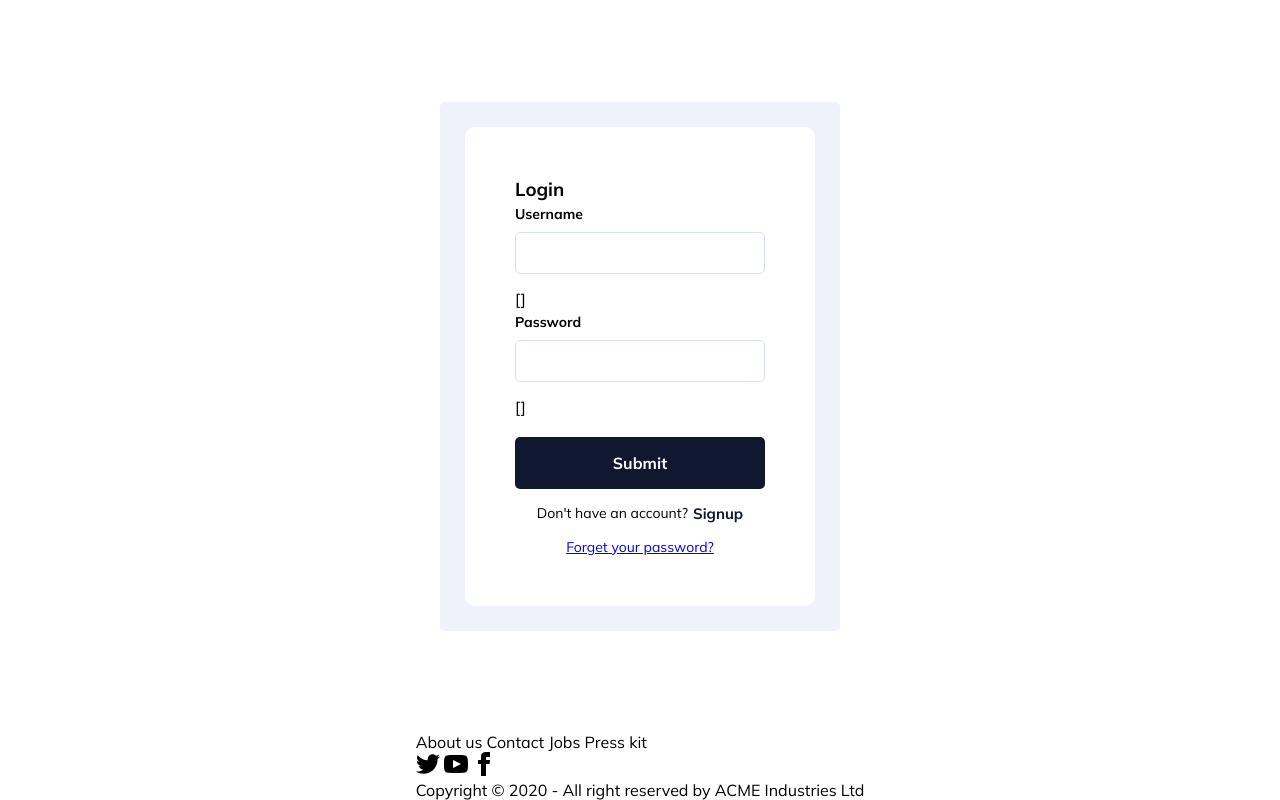
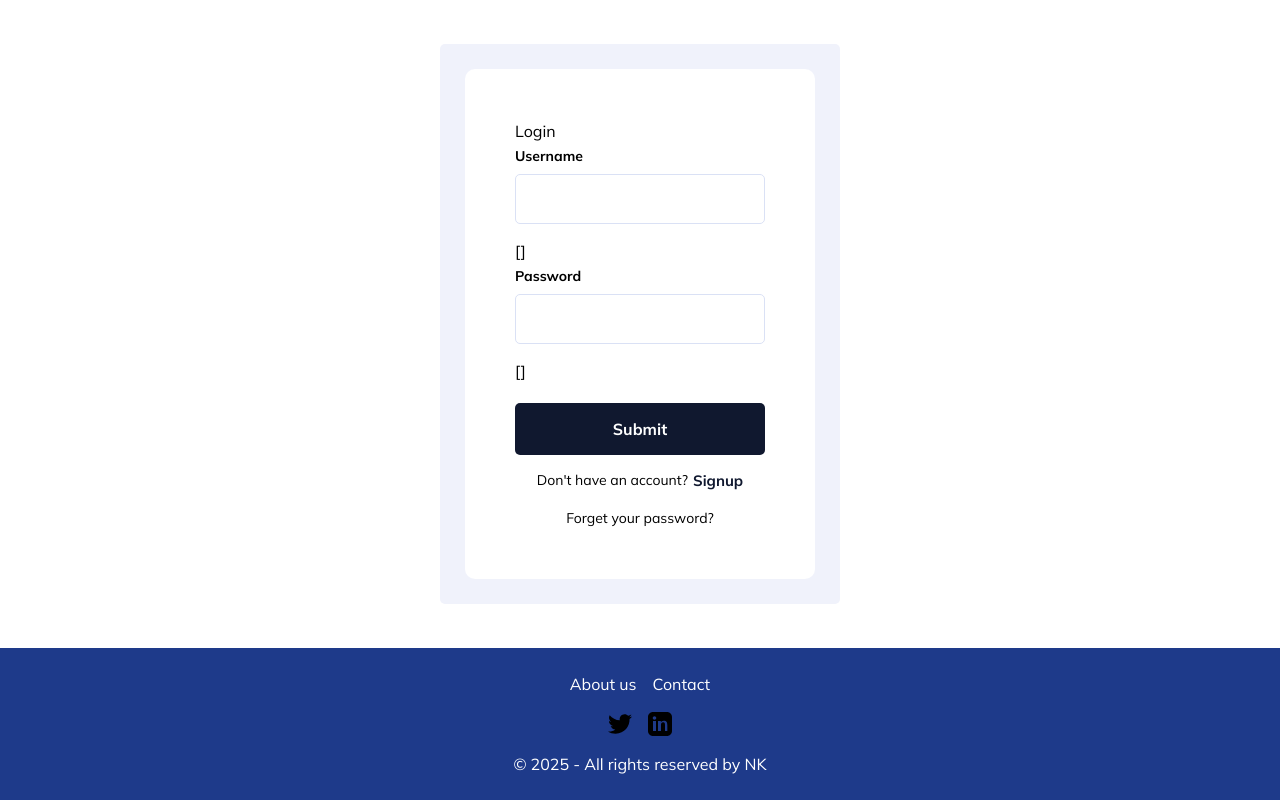
Before and after one commit to narendrakumar9867/django-mini-project, a Django app: template loginSignup/base/templates/registration/login.html in a window 1280 px wide. Run offline with Django 3.2, Linux system fonts and the light colour scheme; the template is opened without the code that fills it: most values are stand-ins (such as "Sample title", 1, 10 or a date in 2020); form fields are guessed from the names that the template uses; some libraries are stand-ins or nearby versions.

Commit message:
adding footer

```diff
--- a/loginSignup/base/templates/base.html
+++ b/loginSignup/base/templates/base.html
@@ -9,46 +9,20 @@
     <link href="https://fonts.googleapis.com/css2?family=Mulish:wght@400;700&display=swap" rel="stylesheet">
     {% load static %}
     <link rel="stylesheet" href="{% static 'css/style.css' %}">
-    <style>
-        body {
-        display: flex;
-        flex-direction: column;
-        min-height: 100vh;
-        font-family: 'Mulish', sans-serif;
-        }
-
-        main {
-        flex: 1;
-        display: flex;
-        justify-content: center;
-        align-items: center;
-        }
-
-        footer {
-        margin-top: auto;
-        }
-
-        link link-hover {
-            word-spacing: 2px;
-            display: inline-block;
-            align-items: center;
-        }
-    </style>
 </head>
 <body class="flex flex-col min-h-screen font-mulish">
     <main class="flex flex-1 justify-center items-center">
       {% block content %}{% endblock content %}
     </main>
-    <footer class="footer footer-horizontal footer-center bg-base-200 text-base-content rounded p-10">
-        <nav class="grid grid-flow-col gap-4">
-        <a class="link link-hover">About us</a>
-        <a class="link link-hover">Contact</a>
-        <a class="link link-hover">Jobs</a>
-        <a class="link link-hover">Press kit</a>
+    <footer class="w-full bg-blue-900 bg-base-200 text-base-content mt-auto">
+        <div class="max-w-screen-xl mx-auto p-6 flex flex-col items-center space-y-4 text-center">
+          <nav class="flex flex-wrap justify-center gap-4">
+            <a class="link link-hover text-white" href="https://narendrakumarkumawat.netlify.app/">About us</a>
+            <a class="link link-hover text-white" href="https://wa.me/7304851497">Contact</a>
           </nav>
           <nav>
             <div class="grid grid-flow-col gap-4">
-            <a>
+              <a href="https://x.com/Narendra9867043" target="_blank" rel="noopener noreferrer">
                 <svg
                   xmlns="http://www.w3.org/2000/svg"
                   width="24"
@@ -59,7 +33,7 @@
                     d="M24 4.557c-.883.392-1.832.656-2.828.775 1.017-.609 1.798-1.574 2.165-2.724-.951.564-2.005.974-3.127 1.195-.897-.957-2.178-1.555-3.594-1.555-3.179 0-5.515 2.966-4.797 6.045-4.091-.205-7.719-2.165-10.148-5.144-1.29 2.213-.669 5.108 1.523 6.574-.806-.026-1.566-.247-2.229-.616-.054 2.281 1.581 4.415 3.949 4.89-.693.188-1.452.232-2.224.084.626 1.956 2.444 3.379 4.6 3.419-2.07 1.623-4.678 2.348-7.29 2.04 2.179 1.397 4.768 2.212 7.548 2.212 9.142 0 14.307-7.721 13.995-14.646.962-.695 1.797-1.562 2.457-2.549z"></path>
                 </svg>
               </a>
-            <a>
+              <a href="https://www.linkedin.com/in/narendrakumar-kumawat-474647257/" target="_blank" rel="noopener noreferrer">
                 <svg
                   xmlns="http://www.w3.org/2000/svg"
                   width="24"
@@ -67,25 +41,17 @@
                   viewBox="0 0 24 24"
                   class="fill-current">
                   <path
-                d="M19.615 3.184c-3.604-.246-11.631-.245-15.23 0-3.897.266-4.356 2.62-4.385 8.816.029 6.185.484 8.549 4.385 8.816 3.6.245 11.626.246 15.23 0 3.897-.266 4.356-2.62 4.385-8.816-.029-6.185-.484-8.549-4.385-8.816zm-10.615 12.816v-8l8 3.993-8 4.007z"></path>
-            </svg>
-            </a>
-            <a>
-            <svg
-                xmlns="http://www.w3.org/2000/svg"
-                width="24"
-                height="24"
-                viewBox="0 0 24 24"
-                class="fill-current">
-                <path
-                d="M9 8h-3v4h3v12h5v-12h3.642l.358-4h-4v-1.667c0-.955.192-1.333 1.115-1.333h2.885v-5h-3.808c-3.596 0-5.192 1.583-5.192 4.615v3.385z"></path>
+                    d="M19 0h-14c-2.761 0-5 2.239-5 5v14c0 2.761 2.239 5 5 5h14c2.761 0 5-2.239 5-5v-14c0-2.761-2.239-5-5-5zm-11 19h-3v-10h3v10zm-1.5-11.268c-.966 0-1.75-.784-1.75-1.75s.784-1.75 1.75-1.75 1.75.784 1.75 1.75-.784 1.75-1.75 1.75zm13.5 11.268h-3v-5.604c0-1.337-.026-3.063-1.867-3.063-1.868 0-2.155 1.459-2.155 2.967v5.7h-3v-10h2.881v1.367h.041c.401-.759 1.379-1.559 2.841-1.559 3.038 0 3.6 2.001 3.6 4.604v5.588z">
+                  </path>
                 </svg>
               </a>
             </div>
           </nav>
-        <aside>
-        <p>Copyright © {{ now.year }} - All right reserved by ACME Industries Ltd</p>
+          <aside class="text-white">
+            <p>&copy; {% now "Y" %} - All rights reserved by NK</p>
           </aside>
+        </div>
       </footer>
+    <script src="https://cdn.tailwindcss.com"></script>
 </body>
 </html>
```
Also changed, not shown: loginSignup/base/templates/base.css (added, +29 -0 lines), loginSignup/db.sqlite3. Lines whose indentation alone changed are shown as unchanged.
